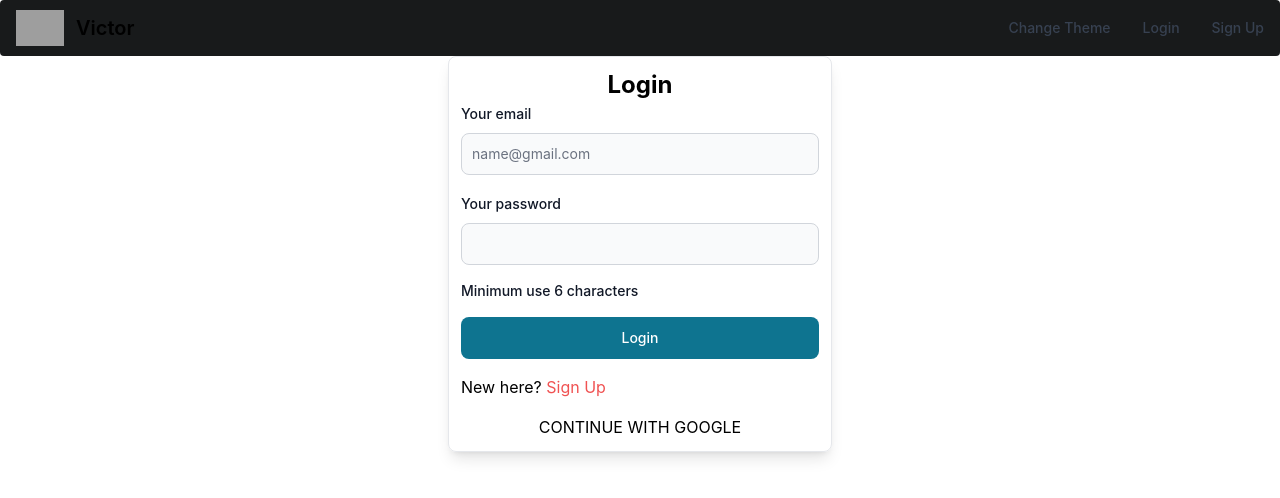
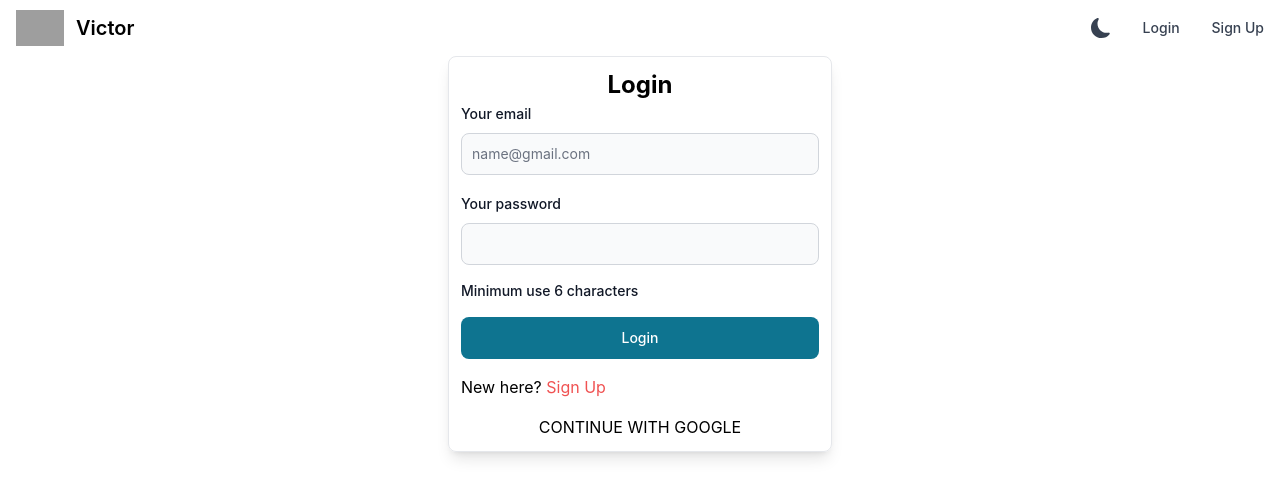
Before and after one commit to Durjoy-dcp/victor, a React (Create React App) app: page /login in a window 1280 px wide. Shown: the top 498 px of the page. Built offline with nearby package versions, Linux system fonts and the light colour scheme; no server answers; grey boxes are pictures that could not be loaded.

Commit message:
theme done

```diff
--- a/src/Components/CompletedSingleTask/CompletedSingleTask.tsx
+++ b/src/Components/CompletedSingleTask/CompletedSingleTask.tsx
@@ -1,4 +1,5 @@
-import React from "react";
+import React, { useContext } from "react";
+import { AuthContext } from "../../Context/AuthProvider";
 import { ITasks } from "../../model/ITasks";
 interface ISingle {
   key: string;
@@ -13,21 +14,26 @@ const CompletedSingleTask: React.FC<ISingle> = ({
   handleToAddComment,
 }) => {
   const { title, details, date, _id, comment } = mytask;
+  const { dark } = useContext(AuthContext);
   return (
     <div className="p-2">
-      <div className="max-w-sm p-6 bg-white border border-gray-200 rounded-lg shadow-md dark:bg-gray-800 dark:border-gray-700">
+      <div className="max-w-sm p-6  border border-gray-200 rounded-lg shadow-md dark:bg-gray-800 dark:border-gray-700">
         <div className="flex justify-between">
-          <h5 className="mb-2 text-xl font-bold tracking-tight text-gray-900 dark:text-white">
+          <h5
+            className={`${
+              dark ? "text-gray-400" : " text-gray-900"
+            } mb-2 text-xl font-bold tracking-tight dark:text-white`}
+          >
             {title}
           </h5>
           <p>{date}</p>
         </div>
 
-        <p className="mb-3 font-normal text-gray-700 dark:text-gray-400">
+        <p className="mb-3 font-normal text-gray-600 dark:text-gray-400">
           {details}
         </p>
         <form
-          className=" "
+          className=""
           onBlur={(e) => handleToAddComment(e, _id)}
           onSubmit={(e) => handleToAddComment(e, _id)}
         >
@@ -38,7 +44,9 @@ const CompletedSingleTask: React.FC<ISingle> = ({
                 name="comment"
                 id="comment"
                 maxLength={25}
-                className="block py-2.5 px-0 w-full  text-sm text-gray-900 bg-transparent border-0 border-b-2 border-gray-300 appearance-none dark:text-white dark:border-gray-600 dark:focus:border-blue-500 focus:outline-none focus:ring-0 focus:border-blue-600 peer"
+                className={`${
+                  dark ? "text-gray-400" : ""
+                } block py-2.5 px-0 w-full text-sm  bg-transparent border-0 border-b-2 border-gray-300 appearance-none dark:text-white dark:border-gray-600 dark:focus:border-blue-500 focus:outline-none focus:ring-0 focus:border-blue-600 peer`}
                 placeholder=" "
                 required
                 defaultValue={comment}
--- a/src/Components/Mymedia/Mymedia.tsx
+++ b/src/Components/Mymedia/Mymedia.tsx
@@ -6,7 +6,8 @@ import { IPics } from "../../model/IPics";
 import Spinner from "../Spinner/Spinner";
 
 const Mymedia: React.FC = () => {
-  const { user } = useContext(AuthContext);
+  const { user, dark } = useContext(AuthContext);
+
   const [picdata, setPicdata] = useState<IPics[]>([] as IPics[]);
   const [loading, setLoading] = useState<boolean>(false);
   useEffect(() => {
@@ -53,7 +54,9 @@ const Mymedia: React.FC = () => {
             {picdata.map((pic) => (
               <img
                 key={pic._id}
-                className="max-w-xs max-h-52  p-2 pb-5 shadow-lg"
+                className={` ${
+                  dark ? "bg-gray-200   " : ""
+                } max-w-xs max-h-52  p-2 pb-5 shadow-lg`}
                 src={pic.img}
                 alt=""
               />
--- a/src/Components/NavHeader/NavHeader.tsx
+++ b/src/Components/NavHeader/NavHeader.tsx
@@ -2,7 +2,7 @@ import { Button, Navbar } from "flowbite-react";
 import React, { useContext } from "react";
 import { Link, useNavigate } from "react-router-dom";
 import { AuthContext } from "../../Context/AuthProvider";
-
+import { BsSunFill, BsMoonFill } from "react-icons/bs";
 const NavHeader: React.FC = () => {
   const { user, logOut, dark, setdark } = useContext(AuthContext);
   const navigate = useNavigate();
@@ -26,7 +26,11 @@ const NavHeader: React.FC = () => {
               Victor
             </span> */}
       <div className="container mx-auto">
-        <Navbar fluid={true} rounded={true} className="bg-[#181A1B]">
+        <Navbar
+          fluid={true}
+          rounded={true}
+          className={`${dark ? "bg-[#181A1B]" : ""}`}
+        >
           <div className="">
             {" "}
             <Link to="/" className="flex items-center">
@@ -41,37 +45,47 @@ const NavHeader: React.FC = () => {
             </Link>
           </div>
           <Navbar.Toggle />
-          <Navbar.Collapse>
+          <Navbar.Collapse className="">
             <button
               onClick={handleToTheme}
-              className="text-gray-700 rounded hover:bg-gray-100 md:hover:bg-transparent md:border-0 md:hover:text-blue-700 md:p-0 dark:text-gray-400 md:dark:hover:text-white dark:hover:bg-gray-700 dark:hover:text-white md:dark:hover:bg-transparent my-2 p-2 "
+              className={`${
+                dark ? "text-yellow-400" : "text-gray-700"
+              } rounded hover:bg-gray-100 text-xl md:hover:bg-transparent md:border-0  md:p-0 dark:text-gray-400 md:dark:hover:text-white dark:hover:bg-gray-700 dark:hover:text-white md:dark:hover:bg-transparent my-2 p-2 `}
             >
-              Change Theme
+              {dark ? <BsSunFill /> : <BsMoonFill></BsMoonFill>}
             </button>
             {user && user?.email ? (
               <>
                 <Link
                   to="/addtask"
-                  className="text-gray-700 rounded hover:bg-gray-100 md:hover:bg-transparent md:border-0 md:hover:text-blue-700 md:p-0 dark:text-gray-400 md:dark:hover:text-white dark:hover:bg-gray-700 dark:hover:text-white md:dark:hover:bg-transparent my-2 p-2 "
+                  className={`${
+                    dark ? "text-gray-400" : "text-gray-700"
+                  } rounded hover:bg-gray-100 md:hover:bg-transparent md:border-0 md:hover:text-blue-700 md:p-0 dark:text-gray-400 md:dark:hover:text-white dark:hover:bg-gray-700 dark:hover:text-white md:dark:hover:bg-transparent my-2 p-2 `}
                 >
                   Add task
                 </Link>
                 <Link
                   to="/mytask"
-                  className="text-gray-700 rounded hover:bg-gray-100 md:hover:bg-transparent md:border-0 md:hover:text-blue-700 md:p-0 dark:text-gray-400 md:dark:hover:text-white dark:hover:bg-gray-700 dark:hover:text-white md:dark:hover:bg-transparent my-2 p-2"
+                  className={`${
+                    dark ? "text-gray-400" : "text-gray-700"
+                  } rounded hover:bg-gray-100 md:hover:bg-transparent md:border-0 md:hover:text-blue-700 md:p-0 dark:text-gray-400 md:dark:hover:text-white dark:hover:bg-gray-700 dark:hover:text-white md:dark:hover:bg-transparent my-2 p-2 `}
                 >
                   My task
                 </Link>
                 <button></button>{" "}
                 <Link
                   to="/completedtask"
-                  className="text-gray-700 rounded hover:bg-gray-100 md:hover:bg-transparent md:border-0 md:hover:text-blue-700 md:p-0 dark:text-gray-400 md:dark:hover:text-white dark:hover:bg-gray-700 dark:hover:text-white md:dark:hover:bg-transparent my-2 p-2"
+                  className={`${
+                    dark ? "text-gray-400" : "text-gray-700"
+                  } rounded hover:bg-gray-100 md:hover:bg-transparent md:border-0 md:hover:text-blue-700 md:p-0 dark:text-gray-400 md:dark:hover:text-white dark:hover:bg-gray-700 dark:hover:text-white md:dark:hover:bg-transparent my-2 p-2 `}
                 >
                   Completed Task
                 </Link>
                 <Link
                   to="/mymedia"
-                  className="text-gray-700 rounded hover:bg-gray-100 md:hover:bg-transparent md:border-0 md:hover:text-blue-700 md:p-0 dark:text-gray-400 md:dark:hover:text-white dark:hover:bg-gray-700 dark:hover:text-white md:dark:hover:bg-transparent my-2 p-2"
+                  className={`${
+                    dark ? "text-gray-400" : "text-gray-700"
+                  } rounded hover:bg-gray-100 md:hover:bg-transparent md:border-0 md:hover:text-blue-700 md:p-0 dark:text-gray-400 md:dark:hover:text-white dark:hover:bg-gray-700 dark:hover:text-white md:dark:hover:bg-transparent my-2 p-2 `}
                 >
                   My media
                 </Link>
```
